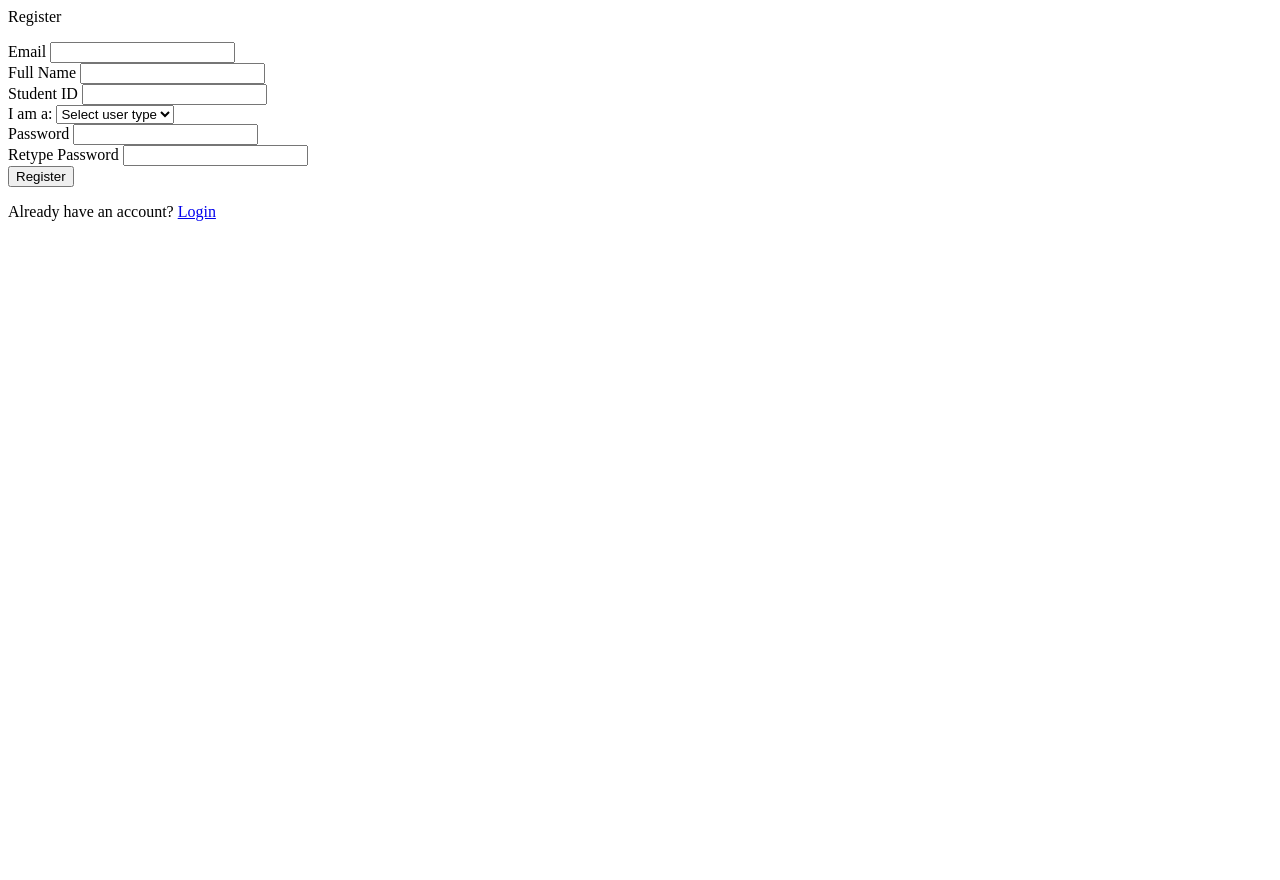
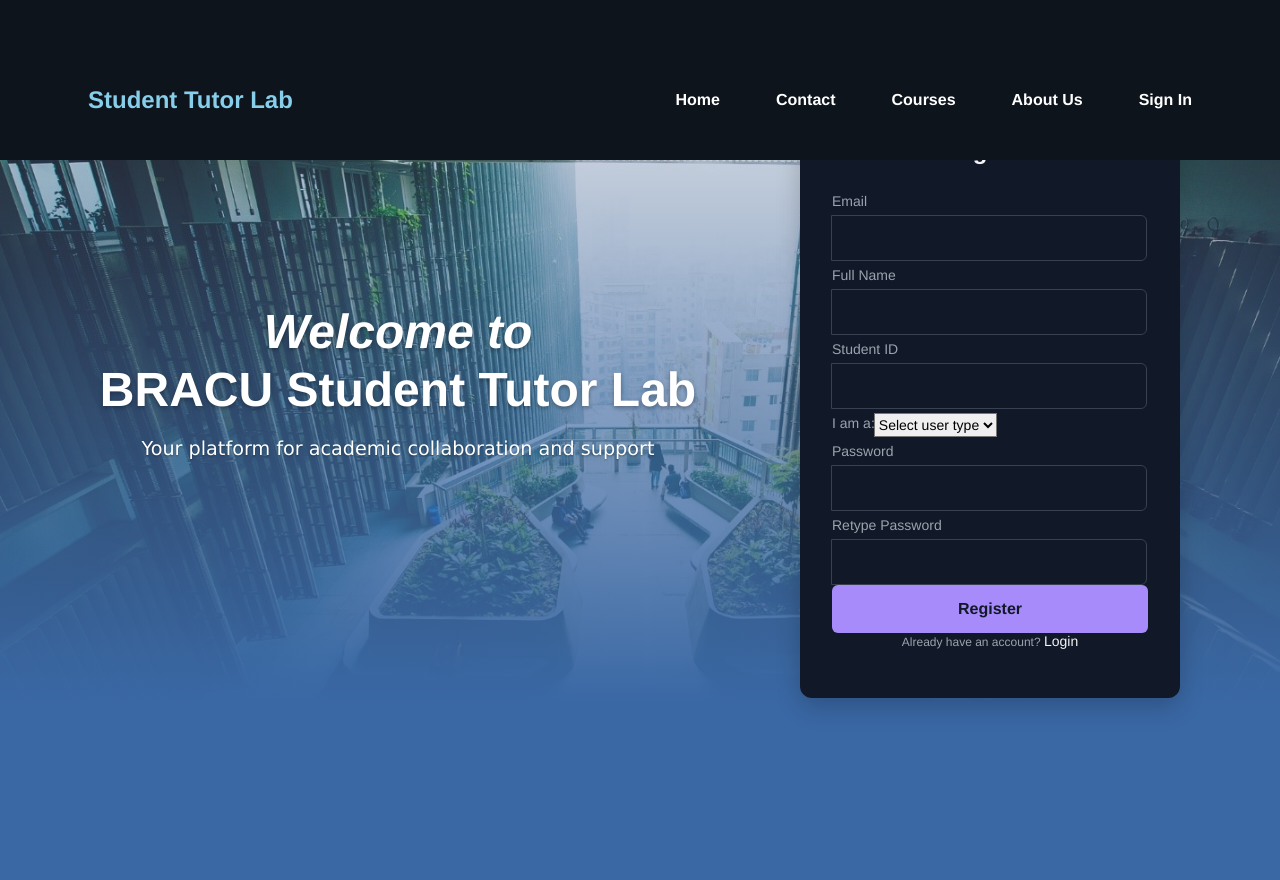
Before and after one commit to meherubahasin/Student-Tutor-Lab, a Flask app: page /register in a window 1280 px wide. Before the commit the page ends 221 px from the top, so only its background shows below. Run offline with Flask 3, Linux system fonts and the light colour scheme.

Commit message:
Add files via upload

```diff
--- a/templates/register.html
+++ b/templates/register.html
@@ -1,3 +1,102 @@
+<!DOCTYPE html>
+<html>
+    <head>
+        <meta charset="utf-8">
+        <meta http-equiv="X-UA-Compatible" content="IE=edge">
+        <title>Student Tutor Lab</title>
+        <meta name="description" content="width=device-width, initial-scale=1.0">
+        <meta name="viewport" content="width=device-width, initial-scale=1">
+        <link rel="stylesheet" href="{{ url_for('static', filename='index.css') }}">
+        <link href="https://cdn.jsdelivr.net/npm/bootstrap@5.3.3/dist/css/bootstrap.min.css" rel="stylesheet">
+        <style>
+            :root {
+    --primary: #0e141c;
+    --accent: #4b88d8;
+    --accent2: #607ea2;
+    --light: #bdb3a3;
+    --accent2: #333;
+}
+
+* {
+    margin: 0;
+    box-sizing: border-box;
+    font-family: 'Montserrat', 'Helvetica', 'Verdana', sans-serif;
+}
+
+/* NAVBAR Start*/
+.navbar {
+    position: fixed;
+    width: 100%;
+    height: 120px;
+    display: flex;
+    align-items: center;
+    transition: 0.3s ease-out;
+    background-color: var(--primary);
+    color: white;
+    padding: 5rem 3rem;
+    display: flex;
+    justify-content: space-between;
+    z-index: 1000;
+}
+
+.logo {
+    padding: 0 2.5rem;
+    font-size: 1.5rem;
+    font-weight: 800;
+    color: skyblue;
+    text-decoration: none;
+}
+
+.nav-list {
+    list-style: none;
+    display: flex;
+    gap: 1.5rem;
+    margin: 0;
+    padding: 0 1.5rem;
+    align-items: center;
+}
+
+.nav-list li {
+    display: inline-block;
+}
+
+.nav-list li a {
+    color: white;
+    text-decoration: none;
+    font-weight: 600;
+    padding: 0.5rem 1rem;
+    border-radius: 4px;
+    transition: all 0.3s ease;
+    display: inline-block;
+}
+
+.nav-list li a:hover {
+    background-color: var(--accent);
+    color: black;
+    border-radius: 30px;
+}
+
+        </style>
+    </head>
+
+    <body>
+        {%block content%}
+        {% include 'navbar.html' %}
+        {%endblock%}
+
+        <div class="main">
+            <div class="img-container">
+                <img class="bracu-img" src="{{ url_for('static', filename='img/BRACU-bg.jpg') }}" alt="BRACU">
+                <div class="gradient"></div>
+            </div>
+
+        </div>
+
+        <div class="hero-content">
+            <div class="hero-text">
+                <h1><em>Welcome to</em><br> BRACU Student Tutor Lab</h1>
+                <p>Your platform for academic collaboration and support</p>
+            </div>
             <div id="register-form" class="form-container">
                 <p class="title">Register</p>
                 <form class="form">
@@ -47,6 +146,26 @@
                 </form>
 
                 <p class="signup">Already have an account?
-        <a href="{{ url_for('toggle_login') }}">Login</a>
+                    <a href="/">Login</a>
                 </p>
               </div>
+        </div>
+
+        <script>
+            document.getElementById('user-type').addEventListener('change', function() {
+                const stFields = document.getElementById('st-fields');
+                if (this.value === 'student-tutor') {
+                    stFields.style.display = 'block';
+                    // Make ST-specific fields required
+                    document.getElementById('course-int').required = true;
+                    document.getElementById('appointment-letter').required = true;
+                } else {
+                    stFields.style.display = 'none';
+                    // Remove requirement if not ST
+                    document.getElementById('course-int').required = false;
+                    document.getElementById('appointment-letter').required = false;
+                    }
+            });
+        </script>
+    </body>
+</html>
```
Lines whose indentation alone changed are shown as unchanged.
